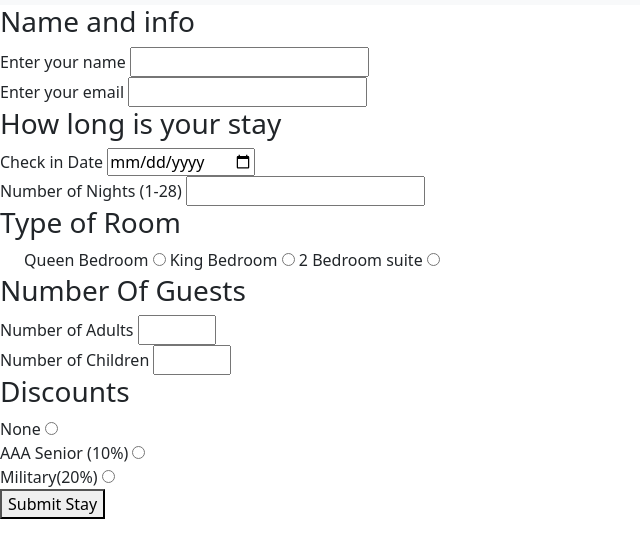
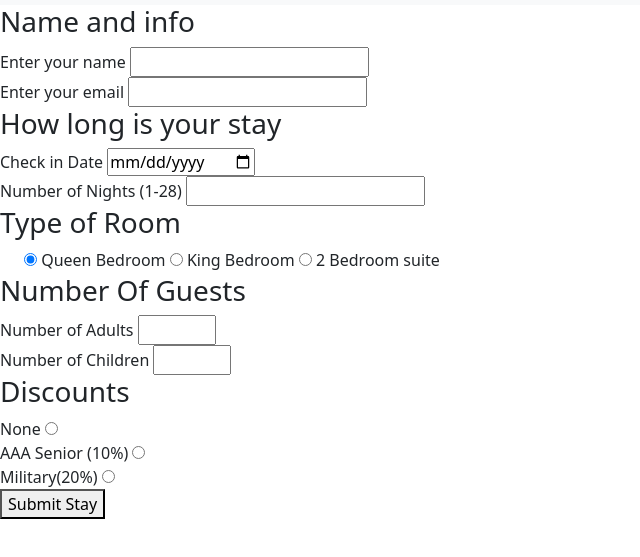
Before and after one commit to AlecPhil98/vacation_resort, a plain HTML site: page overnightStay.html in a window 1280 px wide. Shown: the part 51-608 px from the top of the page, without its empty margins (0-640 px from the left). Drawn offline with nearby package versions, Linux system fonts and the light colour scheme.

Commit message:
fixed radio buttons for rooms and have one room checked at a time

```diff
--- a/overnightStay.html
+++ b/overnightStay.html
@@ -46,6 +46,7 @@
         <!--check in date-->
         <h3>How long is your stay</h3>
         <div>
+
             <label for="checkInDate">Check in Date</label>
             <input id="checkInDate" name="checkInDate" type="date" required>
         </div>
@@ -58,12 +59,13 @@
         <h3>Type of Room </h3>
         <section id="roomType">
             <div class="form-check">
+                <input id="queenRoom" name="roomType" type="radio" min="1" max="5" checked>
                 <label for="queenRoom"> Queen Bedroom</label>
-                <input id="queenRoom" name="queenRoom" type="radio" min="1" max="5">
+                <input id="kingRoom" name="roomType" type="radio" min="1" max="2">
                 <label for="kingRoom"> King Bedroom</label>
-                <input id="kingRoom" name="kingRoom" type="radio" min="1" max="2">
+                <input id="2BedRoom" name="roomType" type="radio" min="1" max="6">
                 <label for="2BedRoom"> 2 Bedroom suite</label>
-                <input id="2BedRoom" name="2BedRoom" type="radio" min="1" max="6">
+
             </div>
         </section>
         <!--Number of adults and children -->
```
